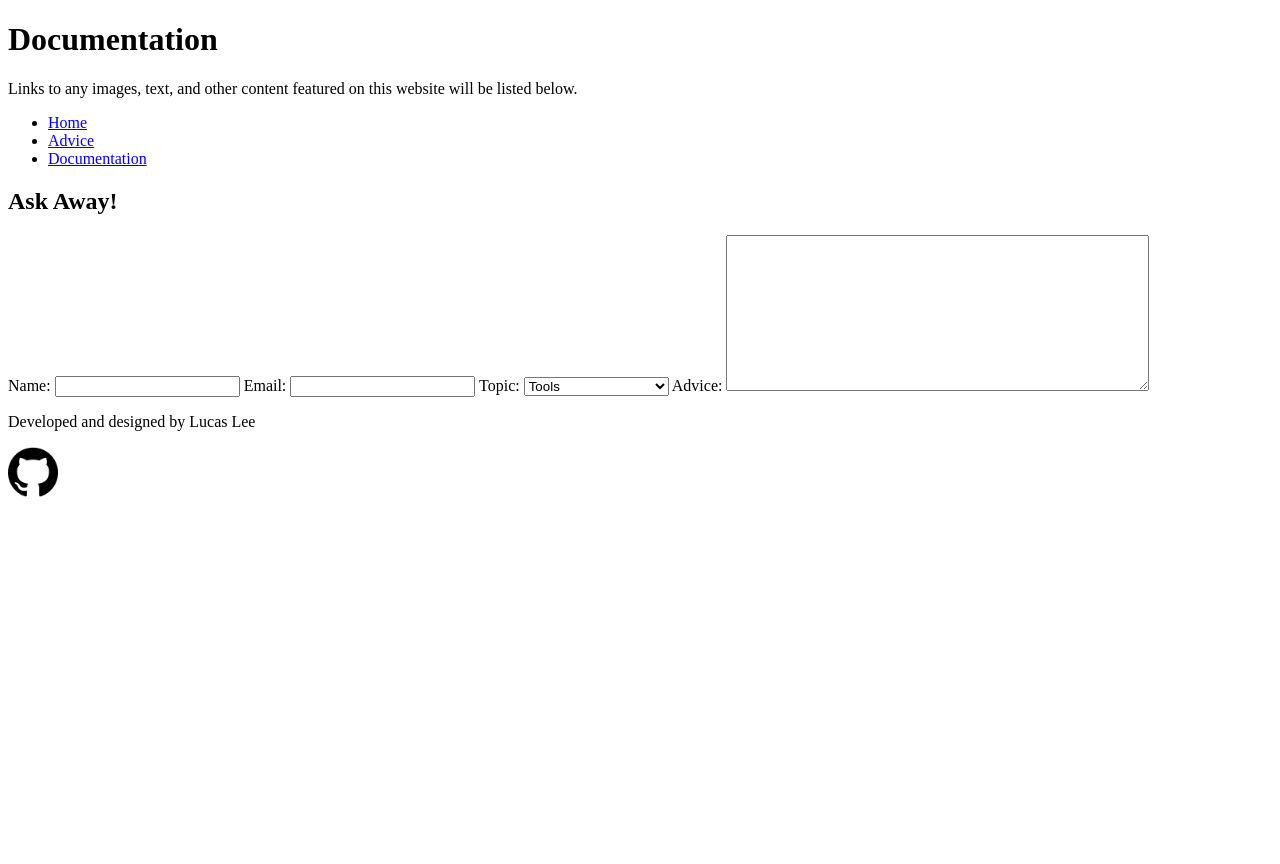
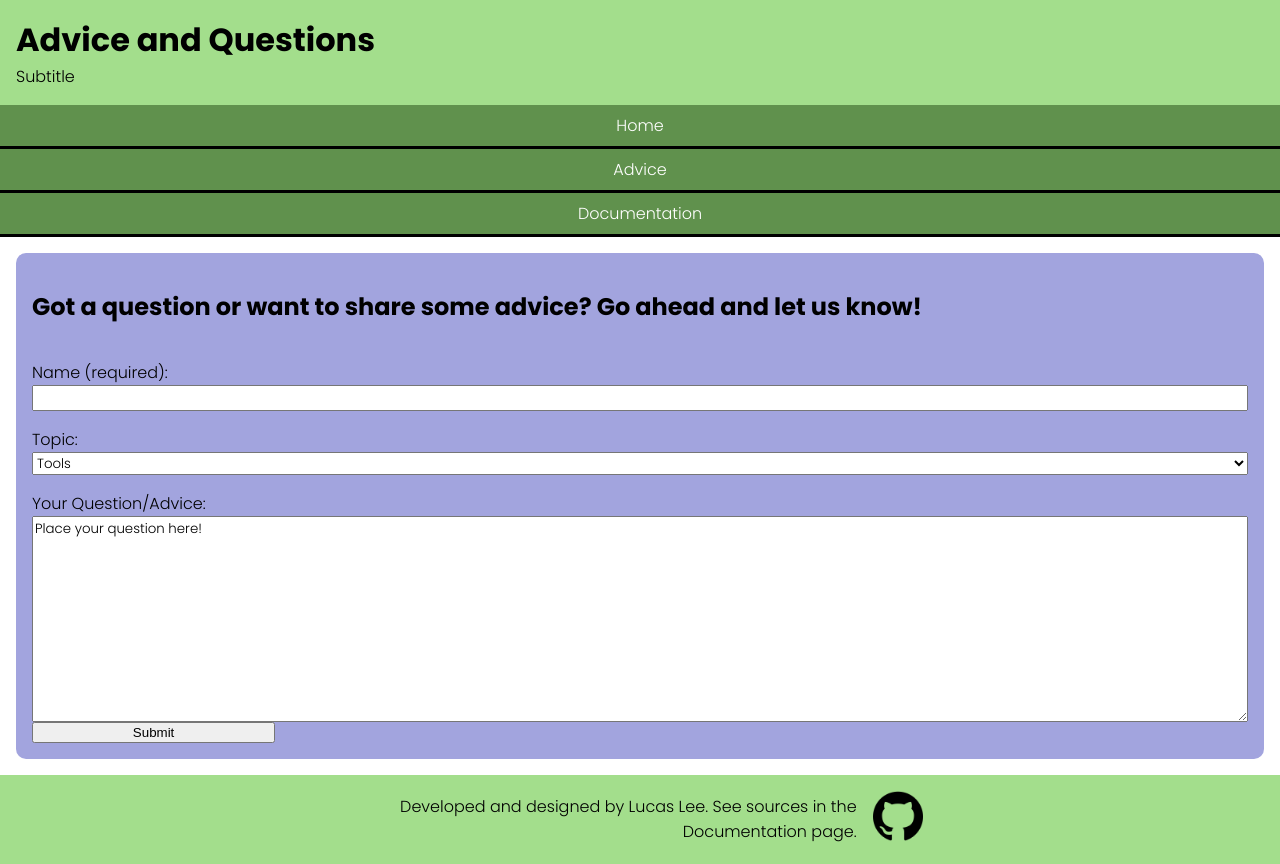
Before and after one commit to LucasDLee/cpsc2030-final-project, a PHP site: page /pages/advice.php in a window 1280 px wide. Before the commit the page ends 497 px from the top, so only its background shows below. Run offline with PHP 8.4, Linux system fonts and the light colour scheme.

Commit message:
Added some CSS stylings

```diff
--- a/css/style.css
+++ b/css/style.css
@@ -1,7 +1,84 @@
 @import url('https://fonts.googleapis.com/css2?family=Cormorant+Garamond&family=Poppins:wght@200;300;700&display=swap');
 
-html {
+html, form input[type=text], form textarea[type=text], form select, form select>option {
+    font-family: 'Poppins', sans-serif;
+}
 
+.alert {
+    border: 1px solid black;
+    color: red;
+    padding: 1em;
+}
+
+body {
+    margin: 0;
+}
+
+footer {
+    align-items: center;
+    display: flex;
+    flex-direction: row;
+    gap: 1em;
+    justify-content: center;
+}
+
+footer>p {
+    max-width: 40%;
+    text-align: right;
+}
+
+footer, header {
+    background-color: #A3DE8C;
+    padding: 1em;
+}
+
+footer>*, header>* {
+    margin: 0;
+}
+
+main>section {
+    background-color: #A2A4DE;
+    border-radius: 10px;
+    margin: 1em;
+    padding: 1em;
+}
+
+main form {
+    display: flex;
+    flex-direction: column;
+}
+
+main form label {
+    padding-top: 1em;
+}
+
+main form button[type=submit] {
+    max-width: 20%;
+}
+
+main>section>article {
+    /* background-color: #DE9776; */
+    /* border-radius: 10px;
+    margin: 0.5rem;
+    padding: 0.5rem; */
+}
+
+nav>ul {
+    list-style-type: none;
+    margin: 0;
+    padding: 0;
+    text-align: center;
+}
+
+nav>ul>li {
+    background-color: #60914D;
+    padding: 0.5rem 0;
+    border-bottom: 3px solid black;
+}
+
+nav>ul>li a {
+    color: white;
+    text-decoration: none;
 }
 
 @media screen and (min-width: 800px) {
--- a/pages/advice.php
+++ b/pages/advice.php
@@ -1,5 +1,12 @@
 <?php
+    ini_set('display_errors', 1);
+    error_reporting(E_ALL);
 
+    function display_all_questions() {
+
+    }
+
+    require '../php/connect-database.php';
 ?>
 
 <!DOCTYPE html>
@@ -7,13 +14,13 @@
     <head>
         <meta charset="UTF-8">
         <meta name="viewport" content="width=device-width, initial-scale=1.0">
-        <title>Home</title>
+        <title>Advice and Questions</title>
         <link rel="stylesheet" href="../css/style.css">
     </head>
     <body>
         <header>
-            <h1>Documentation</h1>
-            <p>Links to any images, text, and other content featured on this website will be listed below.</p>
+            <h1>Advice and Questions</h1>
+            <p>Subtitle</p>
         </header>
         <nav>
             <ul>
@@ -24,12 +31,10 @@
         </nav>
         <main>
             <section>
-                <h2>Ask Away!</h2>
-                <form action="php file" method="POST">
-                    <label for="name">Name: </label>
-                    <input type="text" name="name" />
-                    <label for="email">Email: </label>
-                    <input type="text" name="email" />
+                <h2>Got a question or want to share some advice? Go ahead and let us know!</h2>
+                <form action="../php/form-submission.php" method="POST">
+                    <label for="name">Name (required): </label>
+                    <input type="text" name="name" required>
                     <label for="topic">Topic:</label>
                     <select name="topic">
                         <option value="Tools">Tools</option>
@@ -37,14 +42,18 @@
                         <option value="Seasons">Seasons</option>
                         <option value="General Help/Advice">General Help/Advice</option>
                     </select>
-                    <label for="advice">Advice: </label>
-                    <textarea type="text" name="advice" rows="10" cols="50"></textarea>
+                    <label for="advice">Your Question/Advice: </label>
+                    <textarea type="text" name="advice" rows="10" cols="50" required>Place your question here!</textarea>
+                    <button type="submit" name="submit">Submit</button>
                 </form>
             </section>
+            <?php
+                display_all_questions();
+            ?>
         </main>
         <footer>
-        <p>Developed and designed by Lucas Lee</p>
-            <a href="https://github.com/LucasDLee" target="_blank"><img src="images/github.png" alt="github" height="50" width="50"></a>
+        <p>Developed and designed by Lucas Lee. See sources in the Documentation page.</p>
+            <a href="https://github.com/LucasDLee" target="_blank"><img src="../images/github.png" alt="github" height="50" width="50"></a>
         </footer>
     </body>
 </html>
--- a/pages/documentation.html
+++ b/pages/documentation.html
@@ -53,8 +53,8 @@
             </section>
         </main>
         <footer>
-            <p>Developed and designed by Lucas Lee</p>
-            <a href="https://github.com/LucasDLee" target="_blank"><img src="images/github.png" alt="github" height="50" width="50"></a>
+            <p>Developed and designed by Lucas Lee. See sources in the Documentation page.</p>
+            <a href="https://github.com/LucasDLee" target="_blank"><img src="../images/github.png" alt="github" height="50" width="50"></a>
         </footer>
     </body>
 </html>
--- a/php/config.php
+++ b/php/config.php
@@ -1,5 +1,5 @@
 <?php
+define('DBNAME', 'gardening-website');
 define('DBHOST', 'localhost');
-define('DBNAME', '');
 define('DBUSER', 'root');
 define('DBPASS', 'root');
--- /dev/null
+++ b/php/connect-database.php
@@ -0,0 +1,13 @@
+<?php
+require 'config.php';
+
+$connect = 'mysql:host=' . DBHOST . '; dbname=' . DBNAME;
+$pdo;
+try {
+    global $pdo;
+    $pdo = new PDO($connect, DBUSER, DBPASS);
+    $pdo->setAttribute(PDO::ATTR_ERRMODE, PDO::ERRMODE_EXCEPTION);
+} catch(PDOException $e) {
+    include '../pages/database-error.html';
+    die();
+}
```
Also changed, not shown: index.html (+7 -7 lines), pages/database-error.html (added, +29 -0 lines), php/form-submission.php (added, +39 -0 lines), images/colour-scheme.png (added).
